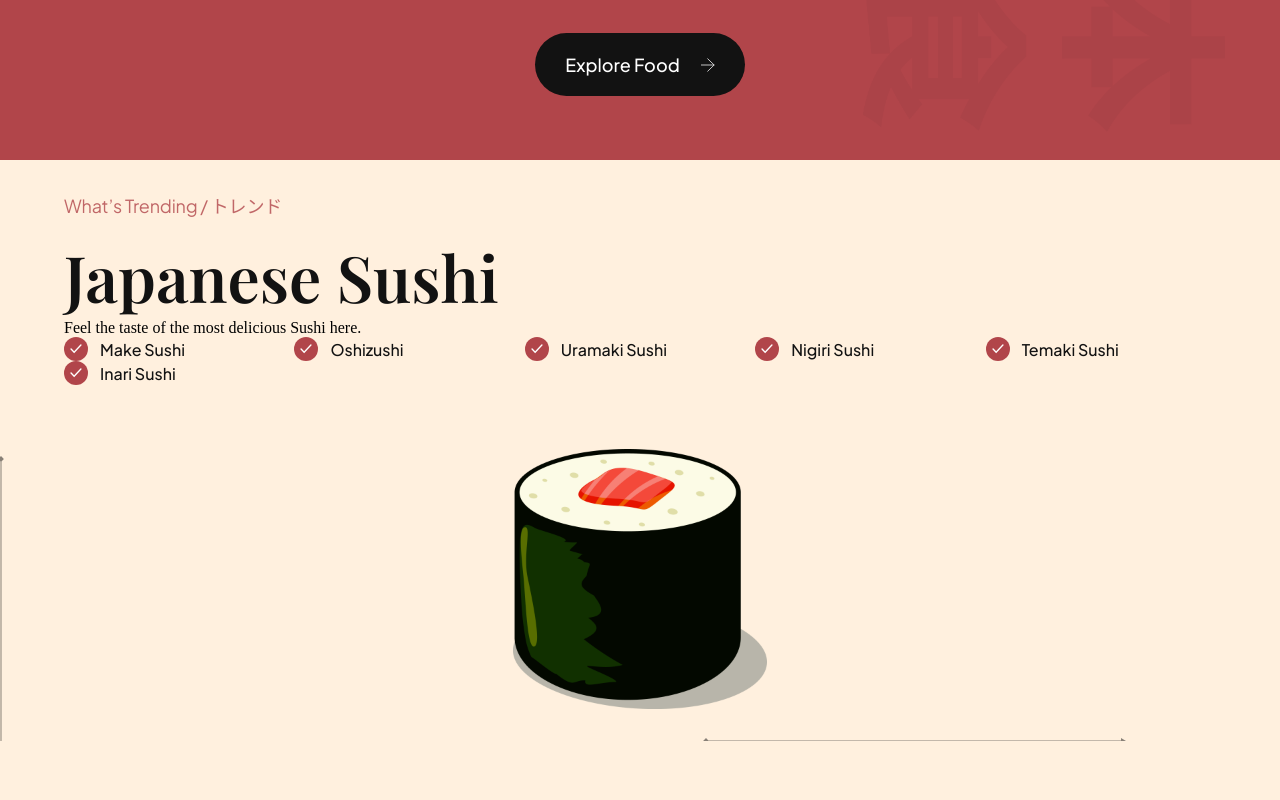
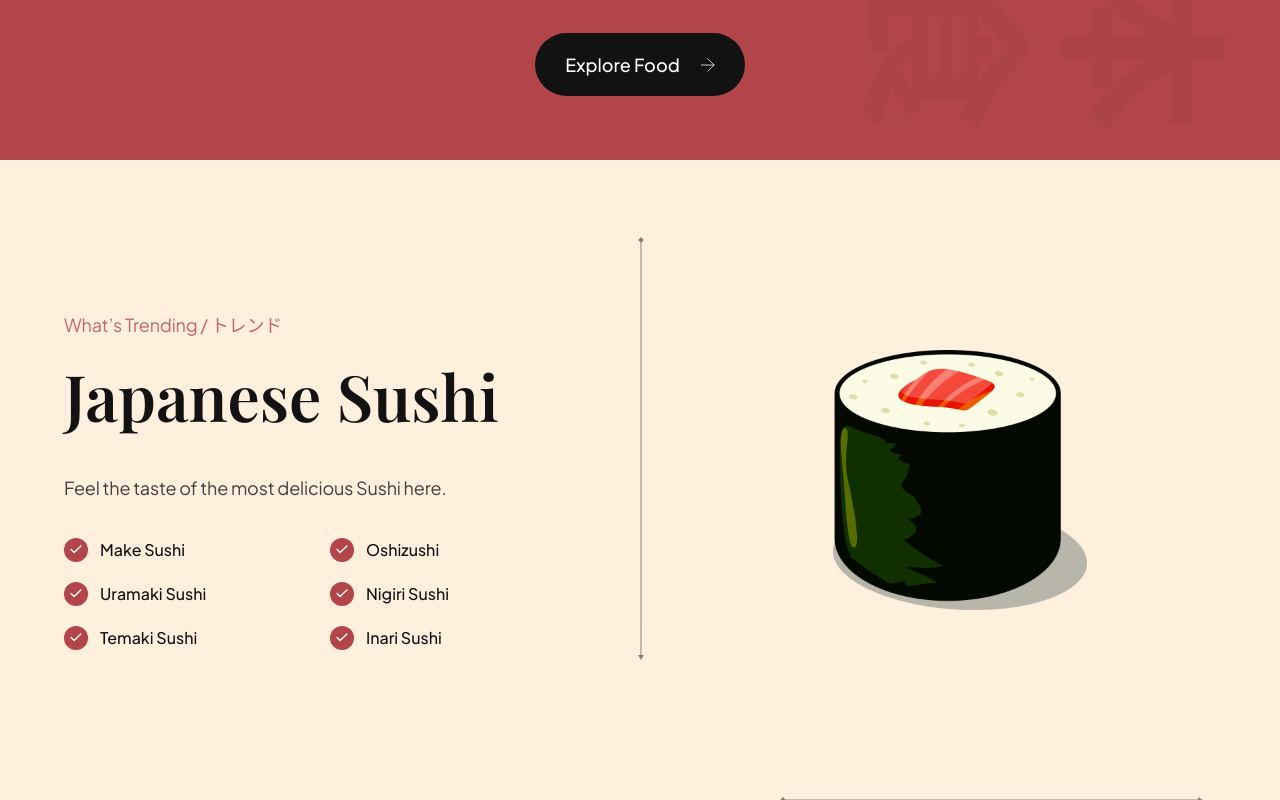
Before and after one commit to Pannu786/sushi, a website built with Vite: page index.html in a window 1280 px wide. Shown: the part 2245-3045 px from the top of the page. Before the commit the page ends 2986 px from the top, so only its background shows below. Built offline with nearby package versions, Linux system fonts and the light colour scheme; files whose address does not match are found by name.

Commit message:
fixed the "sushi__description"

```diff
--- a/css/sections/trending.css
+++ b/css/sections/trending.css
@@ -6,8 +6,6 @@
   overflow: hidden;
 }
 
-.trending__discover {
-}
 
 .trending-sushi,
 .trending-drink {
@@ -31,7 +29,7 @@
   list-style: none;
 
   flex-wrap: wrap;
-  gap: 20pxl;
+  gap: 20px;
 }
 
 .trending__list li {
--- a/index.html
+++ b/index.html
@@ -188,11 +188,12 @@
     </section>
 
     <section class="trending" id="food">
+      <section class="trending-sushi">
         <div class="trending__content" data-aos="fade-right">
           <p class="sushi__subtitle">What’s Trending / トレンド</p>
 
           <h3 class="sushi__title">Japanese Sushi</h3>
-        <p class="sushi__descripttion">
+          <p class="sushi__description">
             Feel the taste of the most delicious Sushi here.
           </p>
 
@@ -253,6 +254,7 @@
           </div>
         </div>
       </section>
+    </section>
 
     <div data-aos="zoom-in" class="trending__discover">
       <p>Discover</p>
```
Lines whose indentation alone changed are shown as unchanged.
